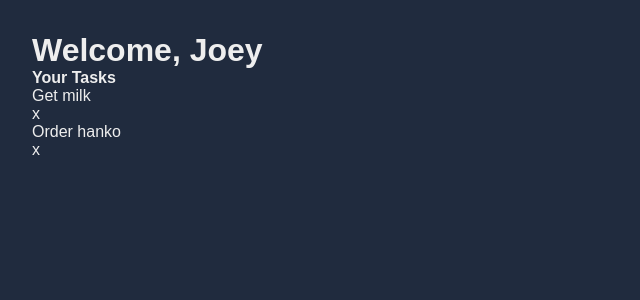
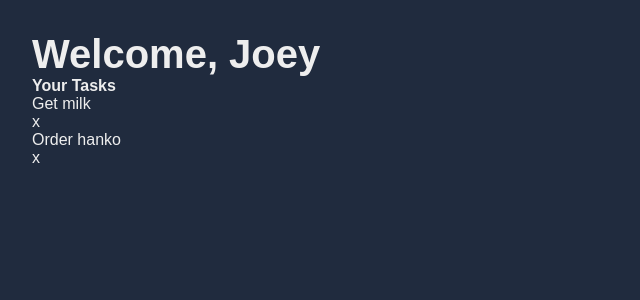
Before and after one commit to joeygroves/mern-stack-todo-app, a React (Create React App) app in the folder client/: page / in a window 1280 px wide. Shown: the top 300 px of the page, without its empty margins (0-640 px from the left). Built offline with nearby package versions, Linux system fonts and the light colour scheme.

Commit message:
Added h1 to stylesheet

```diff
--- a/client/src/index.css
+++ b/client/src/index.css
@@ -22,3 +22,7 @@ body {
 .App {
     padding: 32px;
 }
+
+h1 {
+    font-size: 40px;
+}
```
